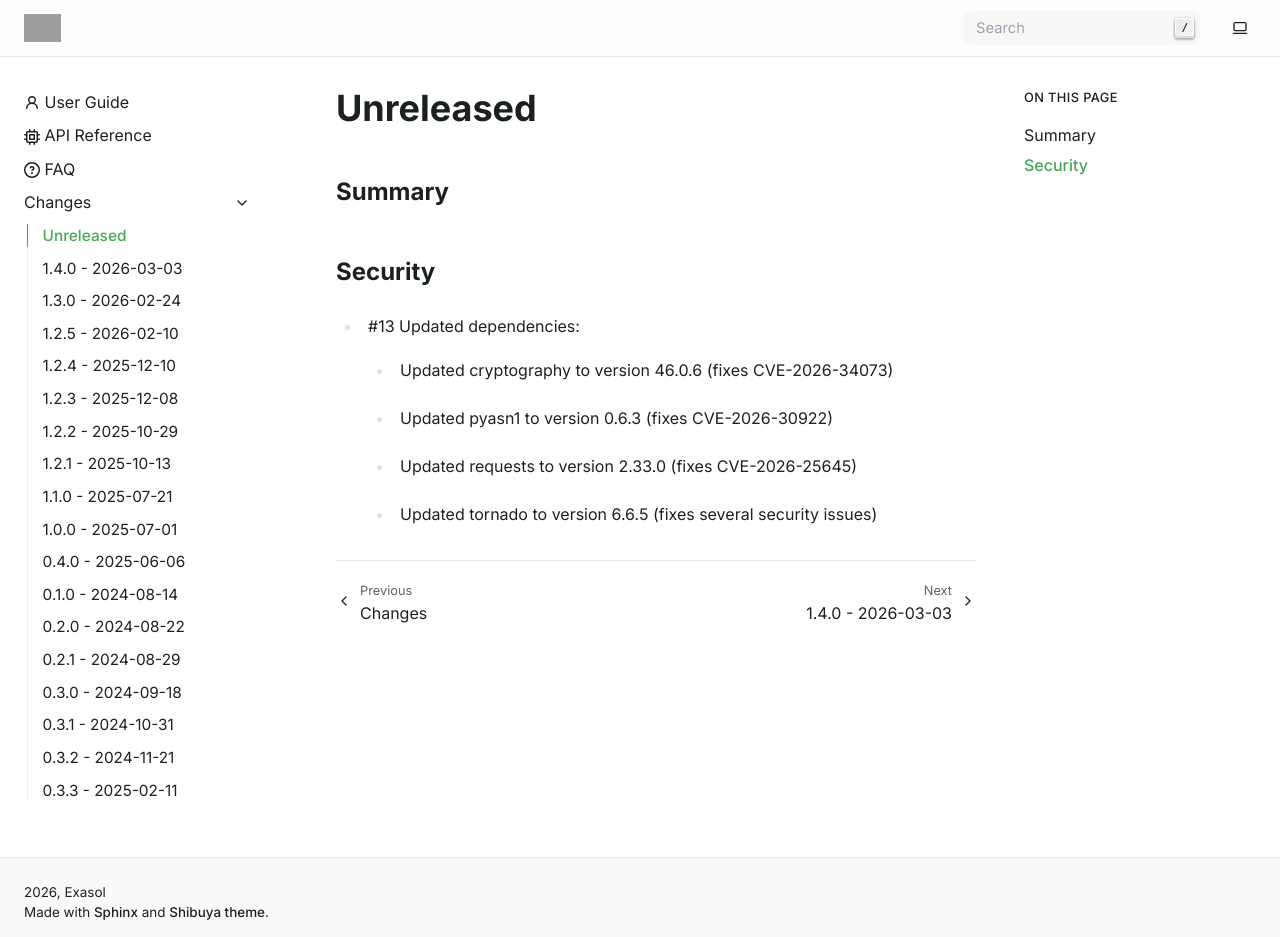
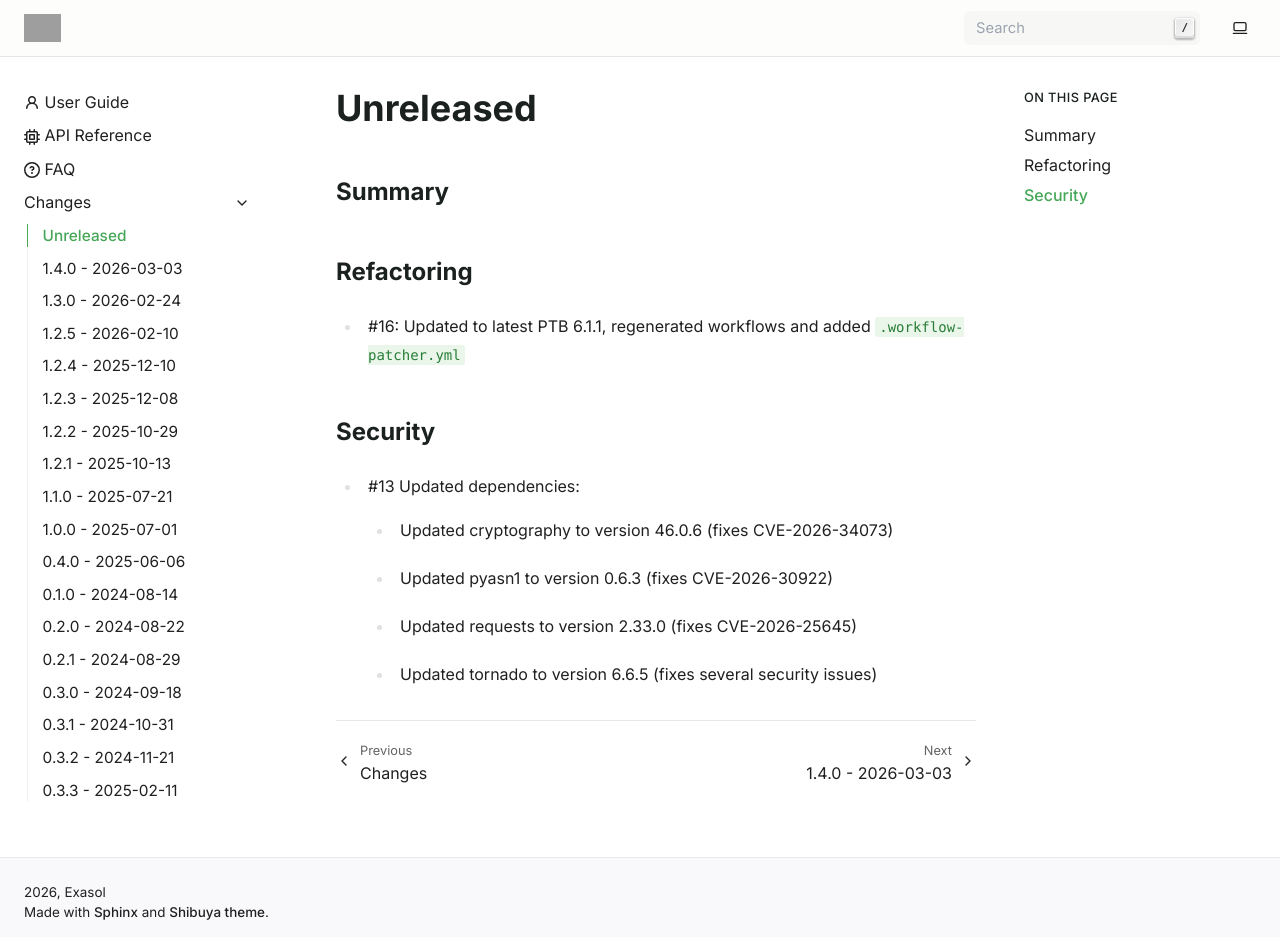
Before and after one commit to exasol/pytest-backend, a Sphinx documentation site: the page built from doc/changes/unreleased.md, in a window 1280 px wide and 937 px high. Built offline with Sphinx 7.4.7, drawn with Linux system fonts in a browser that asks for light colours; pages that are not in the unit, such as notebooks, are missing from menus; grey boxes are pictures that could not be loaded.

Commit message:
Updated to PTB version 6.1.1 (fixes #16) (#17)
Signed-off-by: Steffen Pankratz <steffen.pankratz@exasol.com>

```diff
--- a/doc/changes/unreleased.md
+++ b/doc/changes/unreleased.md
@@ -1,6 +1,10 @@
 # Unreleased
 
 ## Summary
+
+## Refactoring
+
+ * #16: Updated to latest PTB 6.1.1, regenerated workflows and added `.workflow-patcher.yml`
 
 ## Security
 
--- a/pyproject.toml
+++ b/pyproject.toml
@@ -25,7 +25,7 @@ exasol-saas-api = ">=2.8,<3"
 backend = "exasol.pytest_backend"
 
 [tool.poetry.group.dev.dependencies]
-exasol-toolbox = "^5.0.0"
+exasol-toolbox = "^6.0.0"
 exasol-bucketfs = ">=1.0.0"
 pyexasol = ">=1, <2"
 types-PyYAML = ">=6.0.12"
```
Also changed, not shown: README.md (+3 -3 lines), .workflow-patcher.yml (added), 16 other files.
